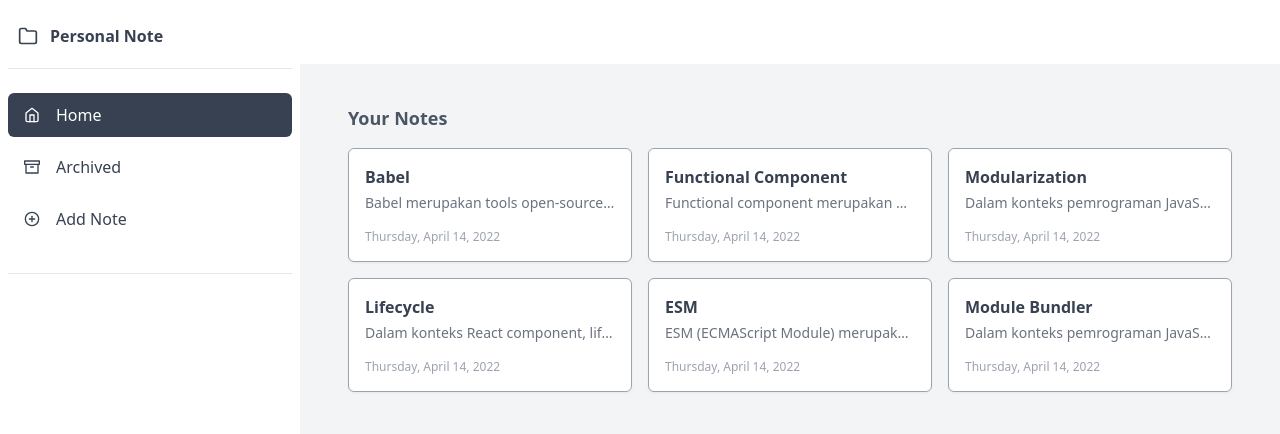
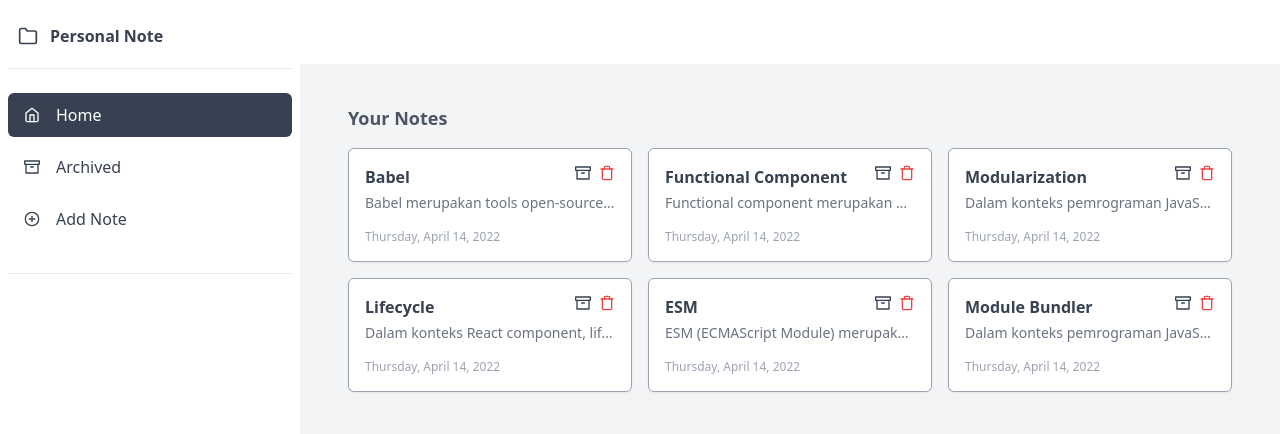
Before and after one commit to yysrll/react-personal-app, a React (Create React App) app: page / in a window 1280 px wide. Shown: the top 434 px of the page. Built offline with nearby package versions, Linux system fonts and the light colour scheme.

Commit message:
create delete, archive and unarchive feature

```diff
--- a/src/App.jsx
+++ b/src/App.jsx
@@ -2,7 +2,7 @@ import React from 'react';
 import { Routes, Route, useNavigate } from 'react-router-dom';
 import HomePage from './presentation/pages/HomePage';
 import NavBar from './presentation/components/NavBar';
-import { addNote, getAllNotes, getArchivedNotes } from './utils/local-data'
+import { addNote, archiveNote, deleteNote, getAllNotes, getArchivedNotes, unarchiveNote } from './utils/local-data'
 import ArchivePage from './presentation/pages/ArchivePage';
 import AddNotePage from './presentation/pages/AddNotePage';
 import DetailNote from './presentation/pages/DetailNote';
@@ -14,8 +14,26 @@ function AppWrapper() {
     addNote(title, body)
     navigate("/")
   }
+
+  function onDeleteNoteHalndler(id) {
+    deleteNote(id)
+  }
+
+  function onArchiveNoteHandler(id) {
+    archiveNote(id)
+  }
+
+  function onUnarchiveNotehandler(id) {
+    unarchiveNote(id)
+  }
+
   return (
-    <App addNote={onAddNoteHandler} />
+    <App
+      addNote={onAddNoteHandler}
+      deleteNote={onDeleteNoteHalndler}
+      archiveNote={onArchiveNoteHandler}
+      unarchiveNote={onUnarchiveNotehandler}
+    />
   )
 }
 
@@ -29,6 +47,9 @@ class App extends React.Component {
     }
 
     this.onAddNoteHandler = this.onAddNoteHandler.bind(this)
+    this.onDeleteNoteHandler = this.onDeleteNoteHandler.bind(this)
+    this.onArchiveNoteHandler = this.onArchiveNoteHandler.bind(this)
+    this.onUnarchiveNoteHandler = this.onUnarchiveNoteHandler.bind(this)
   }
 
   onAddNoteHandler(title, body) {
@@ -41,16 +62,59 @@ class App extends React.Component {
     })
   }
 
+  onDeleteNoteHandler(id) {
+    this.props.deleteNote(id)
+    this.setState((prevState) => {
+      return {
+        ...prevState,
+        notes: getAllNotes(),
+      }
+    })
+  }
+
+  onArchiveNoteHandler(id) {
+    this.props.archiveNote(id)
+    this.setState(() => {
+      return {
+        notes: getAllNotes(),
+        archivedNotes: getArchivedNotes(),
+      }
+    })
+  }
+
+  onUnarchiveNoteHandler(id) {
+    this.props.unarchiveNote(id)
+    this.setState(() => {
+      return {
+        notes: getAllNotes(),
+        archivedNotes: getArchivedNotes(),
+      }
+    })
+  }
+
 
   render() {
     return (
       <div className="bg-gray-100 min-h-screen font-sans">
         <NavBar >
           <Routes>
-            <Route path="/" element={<HomePage notes={this.state.notes} />} />
+            <Route path="/" element={
+              <HomePage
+                notes={this.state.notes}
+                onDelete={this.onDeleteNoteHandler}
+                onArchive={this.onArchiveNoteHandler}
+                onUnarchive={this.onUnarchiveNoteHandler}
+              />
+            } />
             <Route path="/archived" element={<ArchivePage notes={this.state.archivedNotes} />} />
             <Route path="/add" element={<AddNotePage addNote={this.onAddNoteHandler} />} />
-            <Route path="/note/:id" element={<DetailNote />} />
+            <Route path="/note/:id" element={
+              <DetailNote
+                onDelete={this.onDeleteNoteHandler}
+                onArchive={this.onArchiveNoteHandler}
+                onUnarchive={this.onUnarchiveNoteHandler}
+              />
+            } />
           </Routes>
         </NavBar>
       </div>
--- a/src/presentation/components/NoteItem.jsx
+++ b/src/presentation/components/NoteItem.jsx
@@ -1,14 +1,42 @@
 import React from "react";
 import { showFormattedDate } from "../../utils/date-formatter";
 import { Link } from "react-router-dom";
+import { FiArchive, FiTrash } from "react-icons/fi";
 
-function NoteItem({note}) {
+function NoteItem({note, onArchive, onUnarchive, onDelete}) {
+
     return (
+        <div className="relative grid content-between p-4 bg-white text-gray-700 drop-shadow-sm rounded-md border border-gray-400">
+            <div className="overflow-hidden">
+                <div className="flex justify-between items-start">
+
                     <Link to={`/note/${note.id}`}>
-            <div className="grid content-between p-4 bg-white text-gray-700 drop-shadow-sm rounded-md border border-gray-400">
-                <div className="overflow-hidden">
                         <div className="mb-1 text-md font-semibold">
                             {note.title}
+                            {
+                                (note.archived) &&
+                                <span className="bg-green-400 ms-2 p-1 rounded-md text-[8px] font-normal">
+                                    Archived
+                                </span>
+                            }
+                        </div>
+                    </Link>
+                    <div className="flex">
+                        <FiArchive
+                            className="cursor-pointer me-2"
+                            onClick={() => {
+                                if (note.archived) {
+                                    onUnarchive(note.id)
+                                } else {
+                                    onArchive(note.id)
+                                }
+                            }}
+                        />
+                        <FiTrash
+                            className="cursor-pointer text-red-500"
+                            onClick={() => onDelete(note.id)}
+                        />
+                    </div>
                 </div>
                 <div className="truncate text-sm text-gray-500">
                     {note.body}
@@ -18,7 +46,6 @@ function NoteItem({note}) {
                 {showFormattedDate(note.createdAt)}
             </div>
         </div>
-        </Link>
     )
 }
 
--- a/src/presentation/components/NoteList.jsx
+++ b/src/presentation/components/NoteList.jsx
@@ -1,7 +1,7 @@
 import React from "react";
 import NoteItem from "./NoteItem";
 
-function NoteList({notes}) {
+function NoteList({notes, onArchive, onUnarchive, onDelete}) {
     return (
         <>
             {
@@ -12,6 +12,9 @@ function NoteList({notes}) {
                                 <NoteItem
                                     key={note.id}
                                     note={note}
+                                    onArchive={onArchive}
+                                    onUnarchive={onUnarchive}
+                                    onDelete={onDelete}
                                 />
                             ))
                         }
--- a/src/presentation/pages/DetailNote.jsx
+++ b/src/presentation/pages/DetailNote.jsx
@@ -1,14 +1,34 @@
 import React from "react";
 import { getNote } from "../../utils/local-data";
-import { useParams } from "react-router-dom";
+import { useNavigate, useParams } from "react-router-dom";
 import { showFormattedDate } from "../../utils/date-formatter";
 import PrimaryButton from "../components/PrimaryButton";
 import { FiArchive, FiTrash } from "react-icons/fi";
 
-function DetailNoteWrapper() {
+function DetailNoteWrapper({onDelete, onArchive, onUnarchive}) {
     const { id } = useParams()
+    const navigate = useNavigate()
+
+    function onDeleteItem(id) {
+        onDelete(id)
+        navigate("/")
+    }
+
+    function onArchiveItem(id) {
+        onArchive(id)
+    }
+
+    function onUnarchiveItem(id) {
+        onUnarchive(id)
+    }
+
     return (
-        <DetailNote id={id} />
+        <DetailNote
+            id={id}
+            onDelete={onDeleteItem}
+            onArchive={onArchiveItem}
+            onUnarchive={onUnarchiveItem}
+        />
     )
 }
 
@@ -19,6 +39,21 @@ class DetailNote extends React.Component {
         this.state = {
             note: getNote(props.id)
         }
+
+        this.onArchiveClickHandler = this.onArchiveClickHandler.bind(this)
+    }
+
+    onArchiveClickHandler() {
+        if (this.state.note.archived) {
+            this.props.onUnarchive(this.state.note.id)
+        } else {
+            this.props.onArchive(this.state.note.id)
+        }
+        this.setState(() => {
+            return {
+              note: getNote(this.props.id),
+            }
+        })
     }
 
     render() {
@@ -28,21 +63,31 @@ class DetailNote extends React.Component {
         return (
             <>
                 <div className="flex justify-end mb-4">
-                    <PrimaryButton className="border border-gray-500 bg-transparent me-4">
-                        {
-                            (this.state.note.archived) ?
+                    {
+                        this.state.note.archived ? (
+                            <PrimaryButton className="border border-green-500 bg-green-300 hover:bg-green-500 me-4"
+                            onClick={this.onArchiveClickHandler}
+                            >
                                 <div className="flex items-center text-gray-700 px-4">
                                     <FiArchive className="me-2" />
-                                    Add to note
+                                    Unarchive
                                 </div>
-                            :
+                            </PrimaryButton>
+                        ) : (
+                            <PrimaryButton className="border border-gray-500 bg-transparent hover:bg-gray-300 me-4"
+                            onClick={this.onArchiveClickHandler}
+                            >
                                 <div className="flex items-center text-gray-700 px-4">
                                     <FiArchive className="me-2" />
                                     Archive
                                 </div>
-                        }
-                    </PrimaryButton>
-                    <PrimaryButton className="bg-red-500 hover:bg-red-700">
+                            </PrimaryButton>
+                        )
+                    }
+                    <PrimaryButton
+                        className="bg-red-500 hover:bg-red-700"
+                        onClick={() => this.props.onDelete(this.state.note.id)}
+                    >
                         <div className="flex items-center px-4">
                             <FiTrash className="me-2" />
                             Delete
--- a/src/presentation/pages/HomePage.jsx
+++ b/src/presentation/pages/HomePage.jsx
@@ -1,13 +1,18 @@
 import React from 'react';
 import NoteList from '../components/NoteList';
 
-function HomePage({notes}) {
+function HomePage({notes, onArchive, onUnarchive, onDelete}) {
     return (
         <div className=''>
             <p className='mb-4 text-lg font-semibold text-gray-600'>
                 Your Notes
             </p>
-            <NoteList notes={notes} />
+            <NoteList
+                notes={notes}
+                onArchive={onArchive}
+                onUnarchive={onUnarchive}
+                onDelete={onDelete}
+            />
         </div>
     )
 }
--- a/src/utils/local-data.js
+++ b/src/utils/local-data.js
@@ -70,6 +70,7 @@ let notes = [
   }
 
   function deleteNote(id) {
+    console.log("deleted")
     notes = notes.filter((note) => note.id !== id);
   }
 
```
Lines whose indentation alone changed are shown as unchanged.
